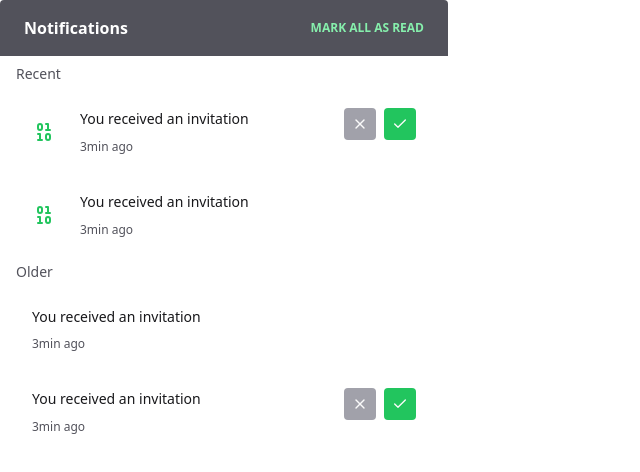
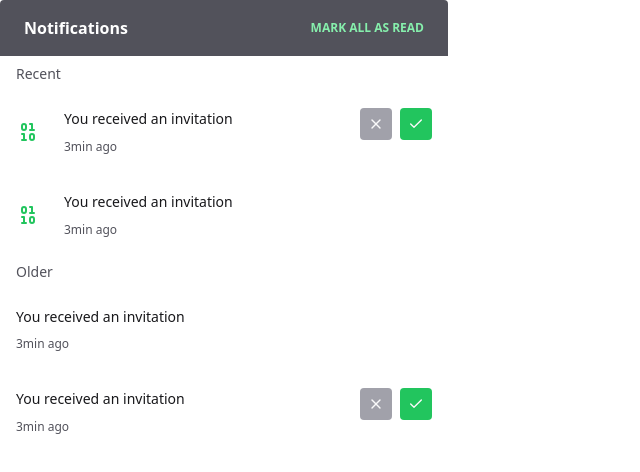
Before and after one commit to kauatwn/composition-pattern-react, a React (Vite) app: page / in a window 1280 px wide. Shown: the top 472 px of the page, without its empty margins (0-640 px from the left). Built offline with nearby package versions, Linux system fonts and the light colour scheme.

Commit message:
Ajustando estilos e layout de Notification component

```diff
--- a/src/components/Notification/NotificationContent.tsx
+++ b/src/components/Notification/NotificationContent.tsx
@@ -8,9 +8,7 @@ export function NotificationContent({ text }: NotificationContentProps) {
       <p className="text-sm leading-relaxed text-zinc-900 dark:text-zinc-50">
         {text}
       </p>
-      <div className="text-xs text-zinc-600 dark:text-zinc-400">
-        <span>3min ago</span>
-      </div>
+      <span className="text-xs text-zinc-600 dark:text-zinc-400">3min ago</span>
     </div>
   );
 }
--- a/src/components/Notification/NotificationRoot.tsx
+++ b/src/components/Notification/NotificationRoot.tsx
@@ -6,7 +6,7 @@ interface NotificationRootProps {
 
 export function NotificationRoot({ children }: NotificationRootProps) {
   return (
-    <article className="flex items-start gap-6 bg-white px-8 py-4 dark:bg-zinc-900">
+    <article className="flex items-start gap-6 rounded bg-white p-4 dark:bg-zinc-900">
       {children}
     </article>
   );
```
